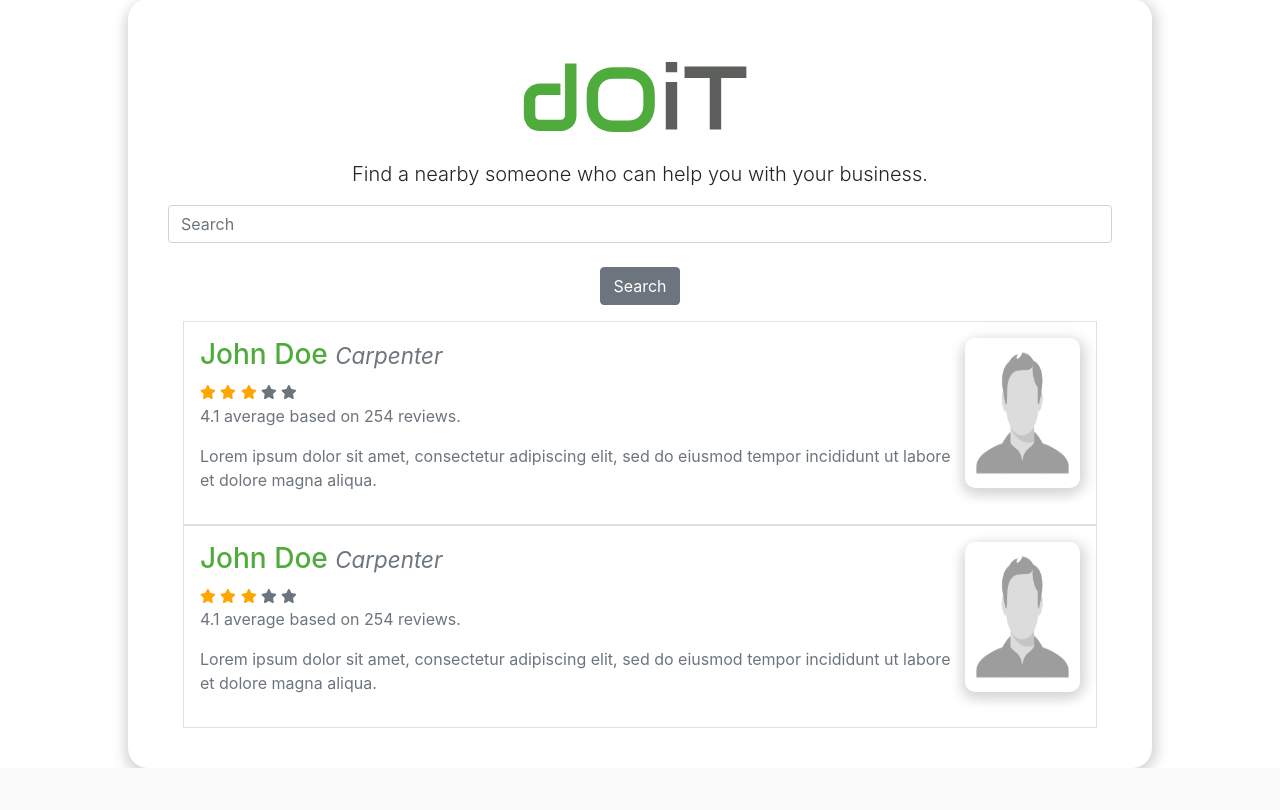
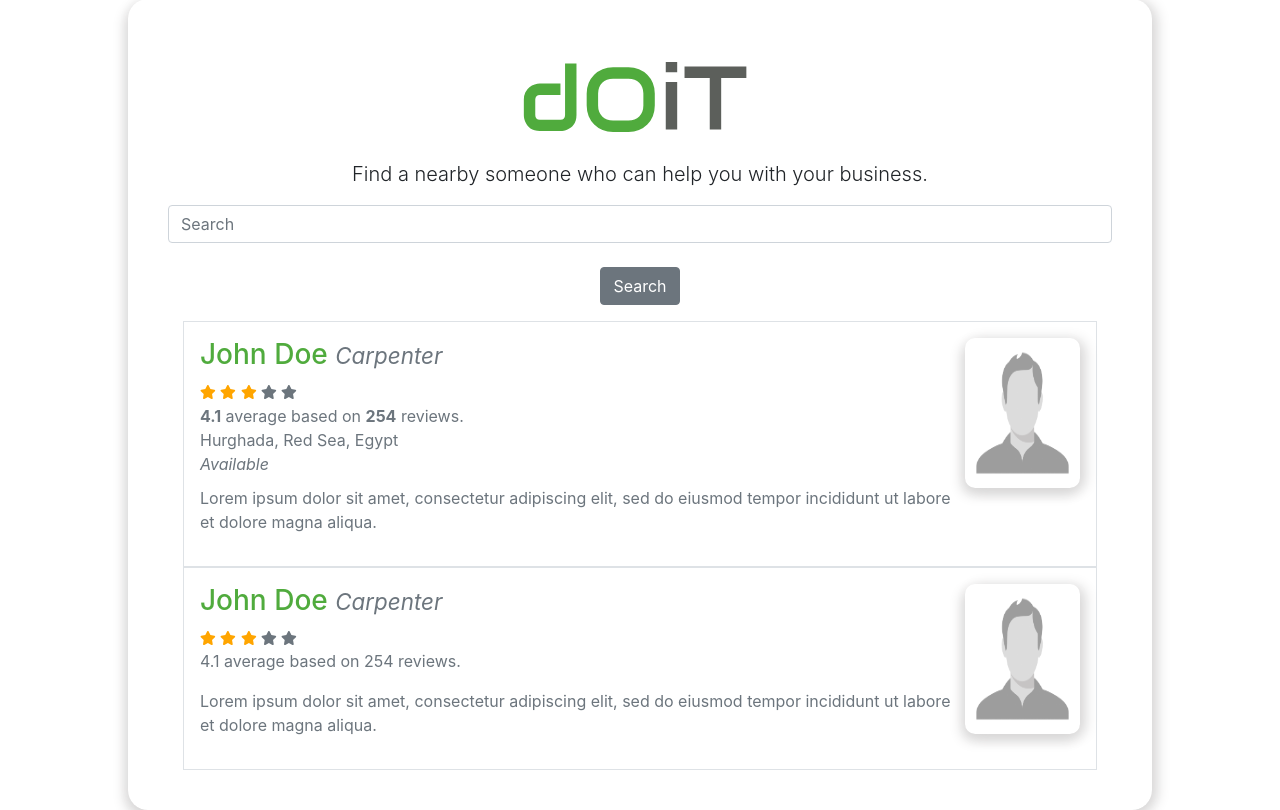
Before and after one commit to walidzakaria/dOiT, a Django app: page / in a window 1280 px wide. Shown: the part 103-913 px from the top of the page. Before the commit the page ends 871 px from the top, so only its background shows below. Run offline with Django 3.2, Linux system fonts and the light colour scheme; some libraries are stand-ins or nearby versions.

Commit message:
Add: Search result more info

```diff
--- a/templates/index.html
+++ b/templates/index.html
@@ -161,7 +161,11 @@
                                     <span class="fa fa-star fa-sm checked"></span>
                                     <span class="fa fa-star fa-sm"></span>
                                     <span class="fa fa-star fa-sm"></span>
-                                    <p>4.1 average based on 254 reviews.</p>
+                                </div>
+                                <div class="more-info">
+                                    <p><b>4.1</b> average based on <b>254</b> reviews.</p>
+                                    <p>Hurghada, Red Sea, Egypt</p>
+                                    <p><i>Available</i></p>
                                 </div>
 
                                 <p class="search-description">Lorem ipsum dolor sit amet, consectetur adipiscing elit, sed do eiusmod tempor incididunt ut labore et dolore magna aliqua.</p>
```
